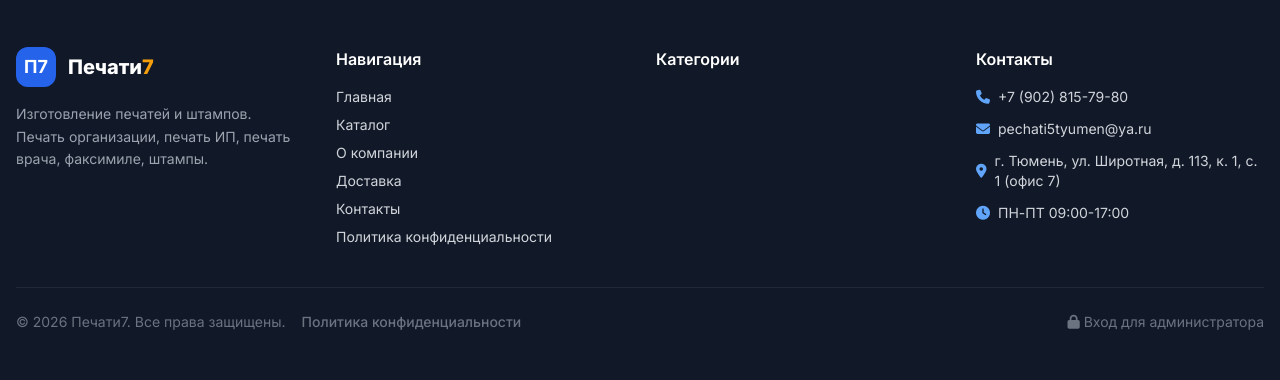
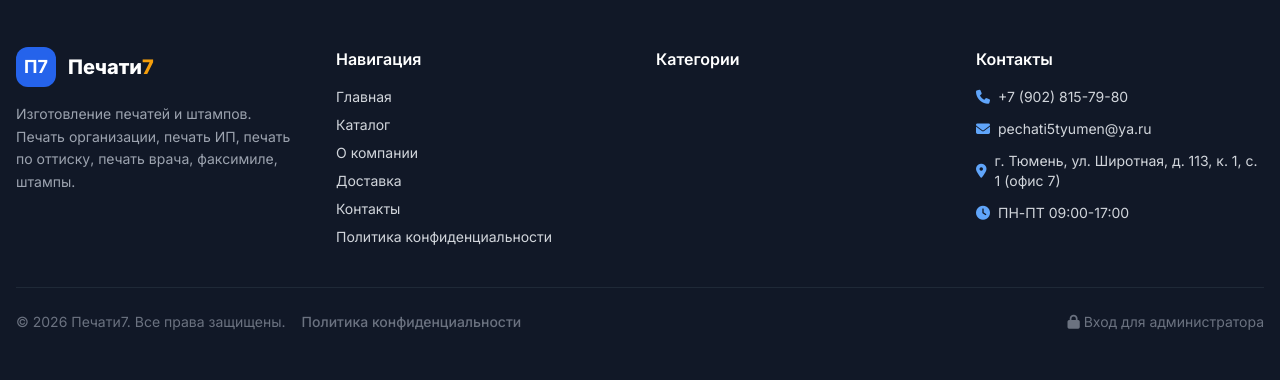
Before and after one commit to NovaCode37/pechati, a Flask app: page /about in a window 1280 px wide. Shown: the part 1767-2147 px from the top of the page. Run offline with Flask 3, Linux system fonts and the light colour scheme; data that the repository does not hold is empty; parts of the project's set-up code (start-up, migrations or seed data) failed here and were passed over; some libraries are stand-ins or nearby versions.

Commit message:
Update base.html

```diff
--- a/templates/base.html
+++ b/templates/base.html
@@ -206,7 +206,7 @@
                         <span class="text-xl font-extrabold text-white">Печати<span class="text-accent-400">7</span></span>
                     </div>
                     <p class="text-sm text-gray-400 leading-relaxed">
-                        Изготовление печатей и штампов. Печать организации, печать ИП, печать врача, факсимиле, штампы.
+                        Изготовление печатей и штампов. Печать организации, печать ИП, печать по оттиску, печать врача, факсимиле, штампы.
                     </p>
                 </div>
 
```
